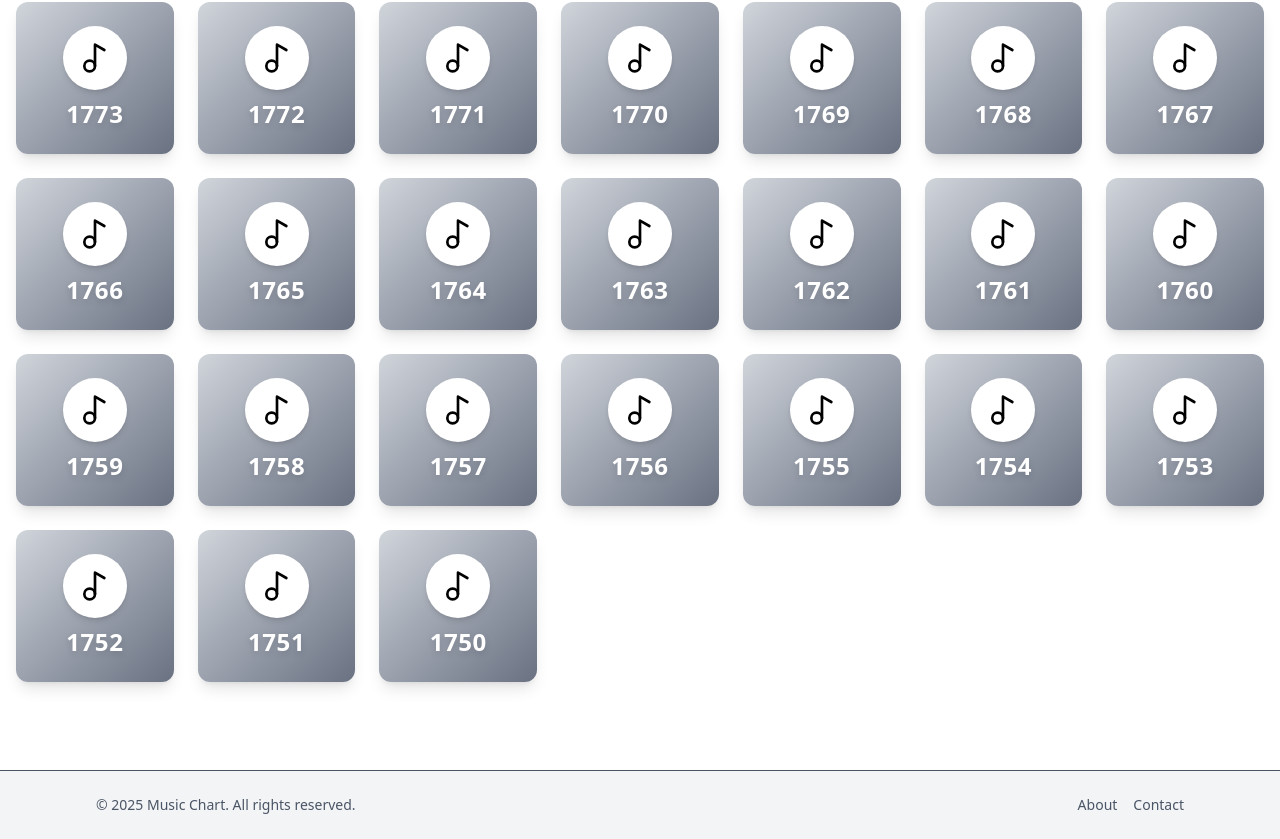
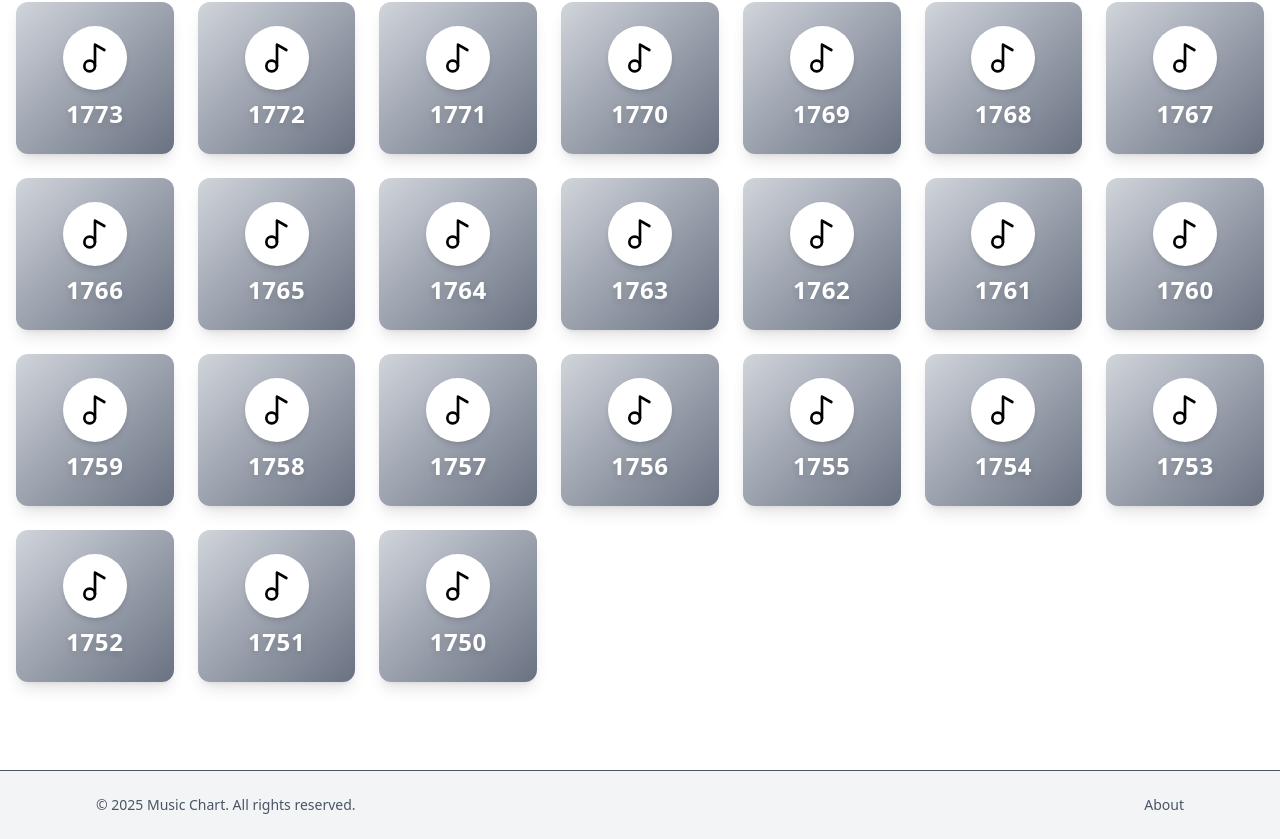
Before and after one commit to Gor-Hoveyan/radio-time-machine, a Next.js app: page / in a window 1280 px wide. Shown: the part 6438-7277 px from the top of the page. Built offline with nearby package versions, Linux system fonts and the light colour scheme.

Commit message:
Content updates

```diff
--- a/src/app/components/Footer.tsx
+++ b/src/app/components/Footer.tsx
@@ -13,9 +13,6 @@ export default function Footer() {
           <Link href="/about" className="hover:text-blue-500 transition">
             About
           </Link>
-          <a href="#" className="hover:text-blue-500 transition">
-            Contact
-          </a>
         </div>
       </div>
     </footer>
```
